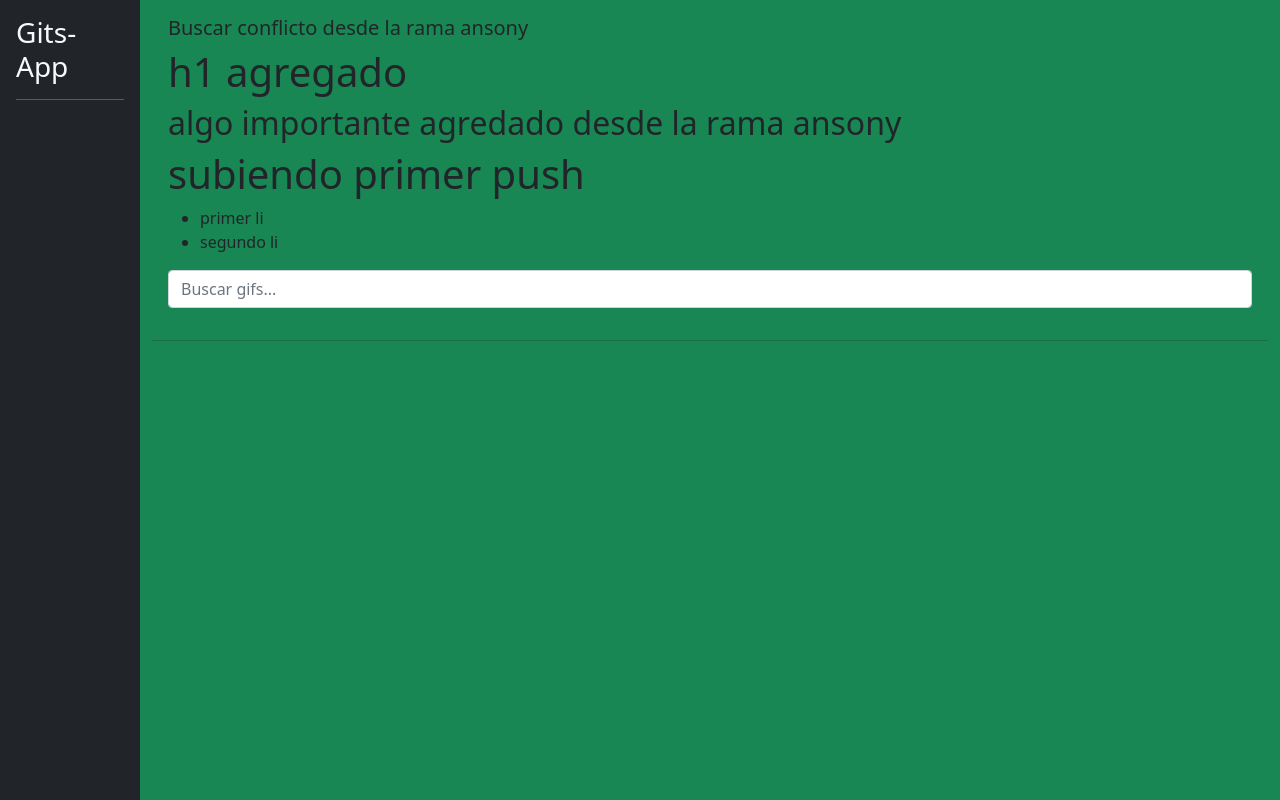
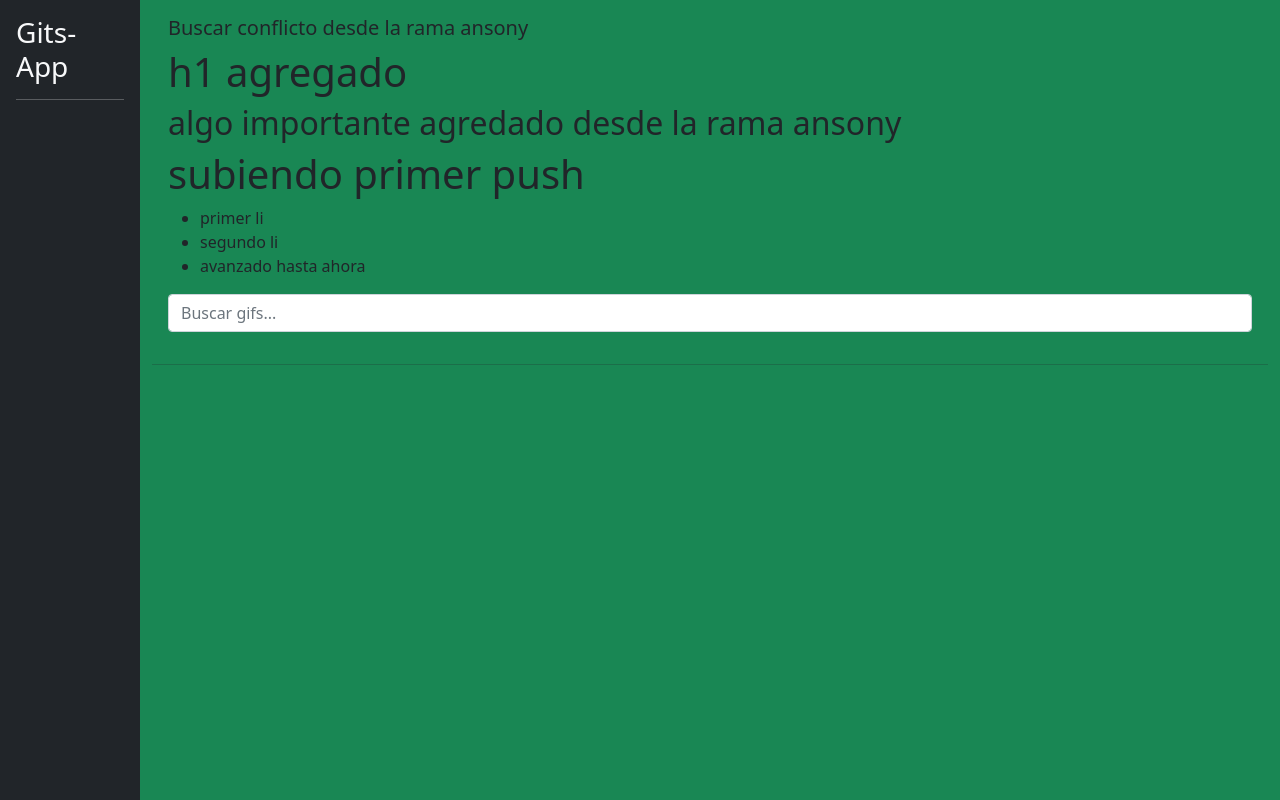
Before and after one commit to ansonyhm01/angular-curso, an Angular app: page / in a window 1280 px wide. Built offline with nearby package versions, Linux system fonts and the light colour scheme.

Commit message:
casi perdido

```diff
--- a/src/app/gifs/busqueda/busqueda.component.html
+++ b/src/app/gifs/busqueda/busqueda.component.html
@@ -5,6 +5,7 @@
 <ul>
   <li>primer li</li>
   <li>segundo li</li>
+  <li>avanzado hasta ahora</li>
 </ul>
 <input
   type="text"
```
